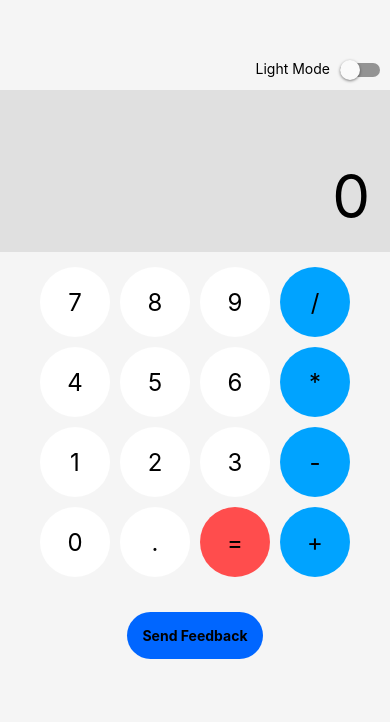
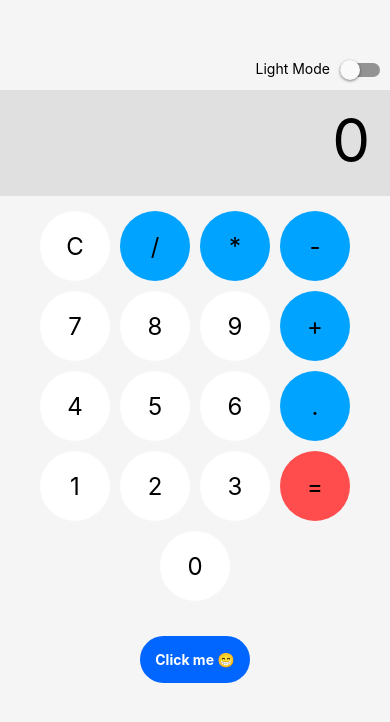
Before and after one commit to JodnaTechnologies/calculator-demo-app, a React Native app: screen / in a window 390 px wide. Shown: the top 722 px of the page. Built offline with nearby package versions, Linux system fonts and the light colour scheme.

Commit message:
chores: updated

```diff
--- a/App.tsx
+++ b/App.tsx
@@ -1,3 +1,4 @@
+/* eslint-disable react-hooks/exhaustive-deps */
 /* eslint-disable react-native/no-inline-styles */
 import {
   StyleSheet,
@@ -10,8 +11,9 @@ import {
   Switch,
   useColorScheme,
   Alert,
+  Animated,
 } from 'react-native';
-import React, { useState } from 'react';
+import React, { useEffect, useState } from 'react';
 
 const lightTheme = {
   background: '#F5F5F5',
@@ -51,6 +53,8 @@ const App = () => {
   const [feedbackModal, setFeedbackModal] = useState(false);
   const [feedback, setFeedback] = useState('');
   const [history, setHistory] = useState<string[]>([]);
+  const shakeAnim = useState(new Animated.Value(0))[0]; // Horizontal (X)
+  const bounceAnim = useState(new Animated.Value(0))[0]; // Vertical (Y)
 
   // Calculator handlers
   const handleNumber = (num: string) => {
@@ -58,9 +62,22 @@ const App = () => {
   };
 
   const handleOperator = (op: string) => {
+    if (prevValue && operator && currValue !== '0') {
+      calculate();
       setOperator(op);
+    } else {
       setPrevValue(currValue);
       setCurrValue('0');
+      setOperator(op);
+    }
+  };
+
+  const handleBackspace = () => {
+    if (currValue.length === 1) {
+      setCurrValue('0');
+    } else {
+      setCurrValue(currValue.slice(0, -1));
+    }
   };
 
   const calculate = () => {
@@ -91,6 +108,11 @@ const App = () => {
     setPrevValue('');
     setHistory([`${a} ${operator} ${b} = ${result}`, ...history]);
   };
+  const clearAll = () => {
+    setPrevValue('');
+    setCurrValue('0');
+    setOperator('');
+  };
 
   const handleFeedbackSubmit = async () => {
     if (!feedback) {
@@ -115,6 +137,104 @@ const App = () => {
       setIsLoading(false);
     }
   };
+
+  const getClearOrBackspaceLabel = () => {
+    return currValue === '0' ? 'C' : '⌫';
+  };
+
+  const keyPads = [
+    getClearOrBackspaceLabel(),
+    '/',
+    '*',
+    '-',
+    '7',
+    '8',
+    '9',
+    '+',
+    '4',
+    '5',
+    '6',
+    '.',
+    '1',
+    '2',
+    '3',
+    '=',
+    '0',
+  ];
+
+  const shake = () => {
+    Animated.sequence([
+      Animated.timing(shakeAnim, {
+        toValue: 8,
+        duration: 50,
+        useNativeDriver: true,
+      }),
+      Animated.timing(shakeAnim, {
+        toValue: -8,
+        duration: 50,
+        useNativeDriver: true,
+      }),
+      Animated.timing(shakeAnim, {
+        toValue: 6,
+        duration: 50,
+        useNativeDriver: true,
+      }),
+      Animated.timing(shakeAnim, {
+        toValue: -6,
+        duration: 50,
+        useNativeDriver: true,
+      }),
+      Animated.timing(shakeAnim, {
+        toValue: 0,
+        duration: 50,
+        useNativeDriver: true,
+      }),
+    ]).start();
+  };
+
+  const bounce = () => {
+    Animated.sequence([
+      Animated.timing(bounceAnim, {
+        toValue: -15,
+        duration: 300,
+        useNativeDriver: true,
+      }),
+      Animated.timing(bounceAnim, {
+        toValue: 0,
+        duration: 300,
+        useNativeDriver: true,
+      }),
+      Animated.timing(bounceAnim, {
+        toValue: -10,
+        duration: 200,
+        useNativeDriver: true,
+      }),
+      Animated.timing(bounceAnim, {
+        toValue: 0,
+        duration: 200,
+        useNativeDriver: true,
+      }),
+    ]).start();
+  };
+
+  useEffect(() => {
+    const startAnimationLoop = () => {
+      const runAnimation = () => {
+        const doShake = Math.random() > 0.5;
+
+        if (doShake) shake();
+        else bounce();
+
+        const nextDelay = 3000 + Math.random() * 2000;
+        setTimeout(runAnimation, nextDelay);
+      };
+
+      runAnimation();
+    };
+
+    startAnimationLoop();
+  }, []);
+
   return (
     <View style={[styles.container, { backgroundColor: theme.background }]}>
       {/* Theme toggle */}
@@ -143,24 +263,7 @@ const App = () => {
 
       {/* Calculator Buttons */}
       <View style={styles.keypad}>
-        {[
-          '7',
-          '8',
-          '9',
-          '/',
-          '4',
-          '5',
-          '6',
-          '*',
-          '1',
-          '2',
-          '3',
-          '-',
-          '0',
-          '.',
-          '=',
-          '+',
-        ].map(key => (
+        {keyPads.map(key => (
           <TouchableOpacity
             key={key}
             style={[
@@ -168,12 +271,14 @@ const App = () => {
               { backgroundColor: theme.button },
               key === '='
                 ? { backgroundColor: theme.equalsBtn }
-                : key.match(/[+\-*/%]/)
+                : key.match(/[+\-*/%]/) || key === '.'
                 ? { backgroundColor: theme.operatorBtn }
                 : {},
             ]}
             onPress={() => {
-              if (key === '=') calculate();
+              if (key === 'C') clearAll();
+              else if (key === '⌫') handleBackspace();
+              else if (key === '=') calculate();
               else if (key.match(/[+\-*/%]/)) handleOperator(key);
               else handleNumber(key);
             }}
@@ -186,14 +291,20 @@ const App = () => {
       </View>
 
       {/* Feedback Button */}
+      <Animated.View
+        style={{
+          transform: [{ translateX: shakeAnim }, { translateY: bounceAnim }],
+        }}
+      >
         <TouchableOpacity
           style={[styles.feedbackBtn, { backgroundColor: theme.feedbackBtn }]}
           onPress={() => setFeedbackModal(true)}
         >
-        <Text style={[styles.feedbackText, { color: theme.textPrimary }]}>
-          Send Feedback
+          <Text style={[styles.feedbackText, { color: '#fff' }]}>
+            Click me 😁
           </Text>
         </TouchableOpacity>
+      </Animated.View>
 
       {/* Feedback Modal */}
       <Modal visible={feedbackModal} transparent animationType="slide">
```
Lines whose indentation alone changed are shown as unchanged.
